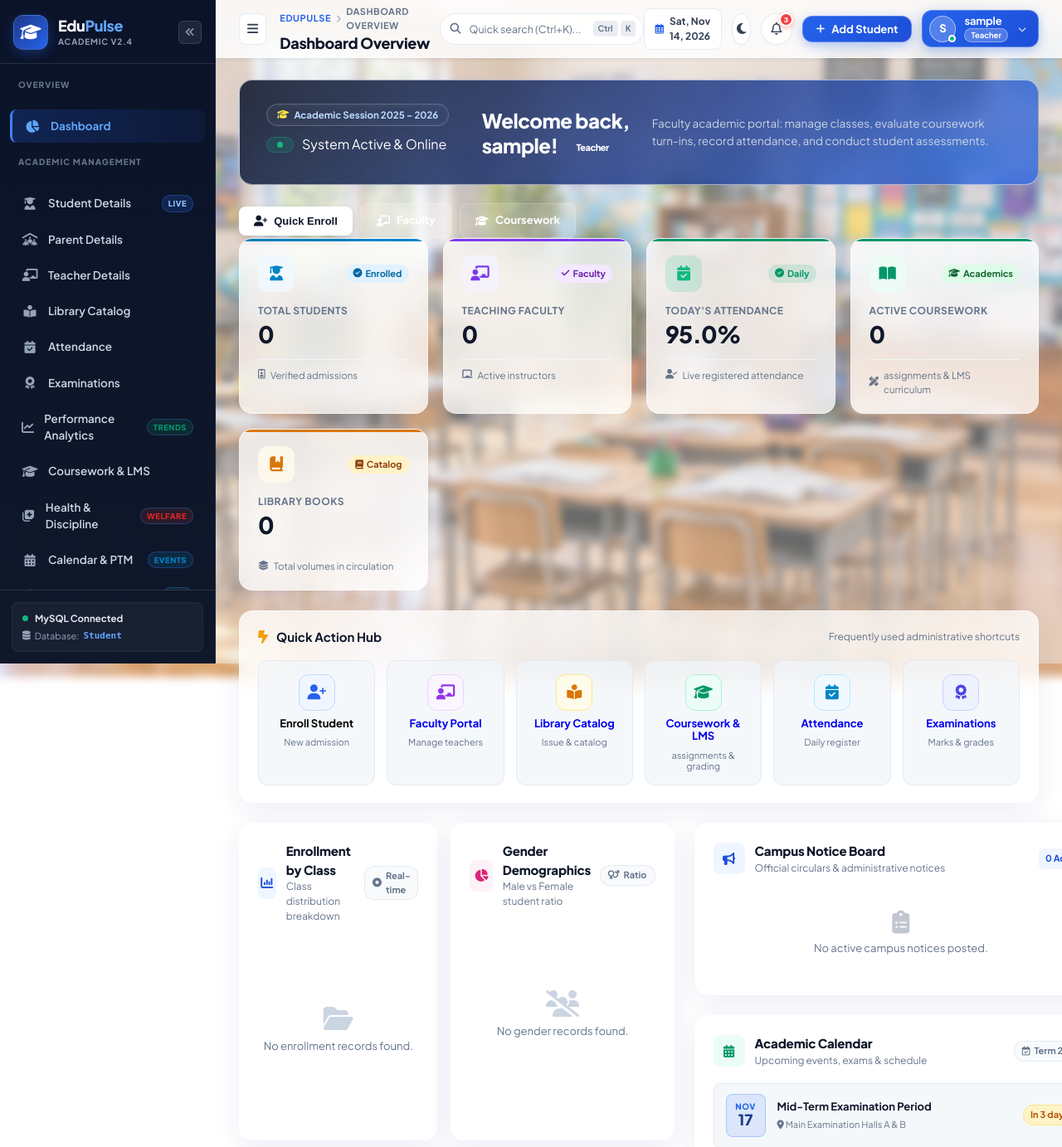
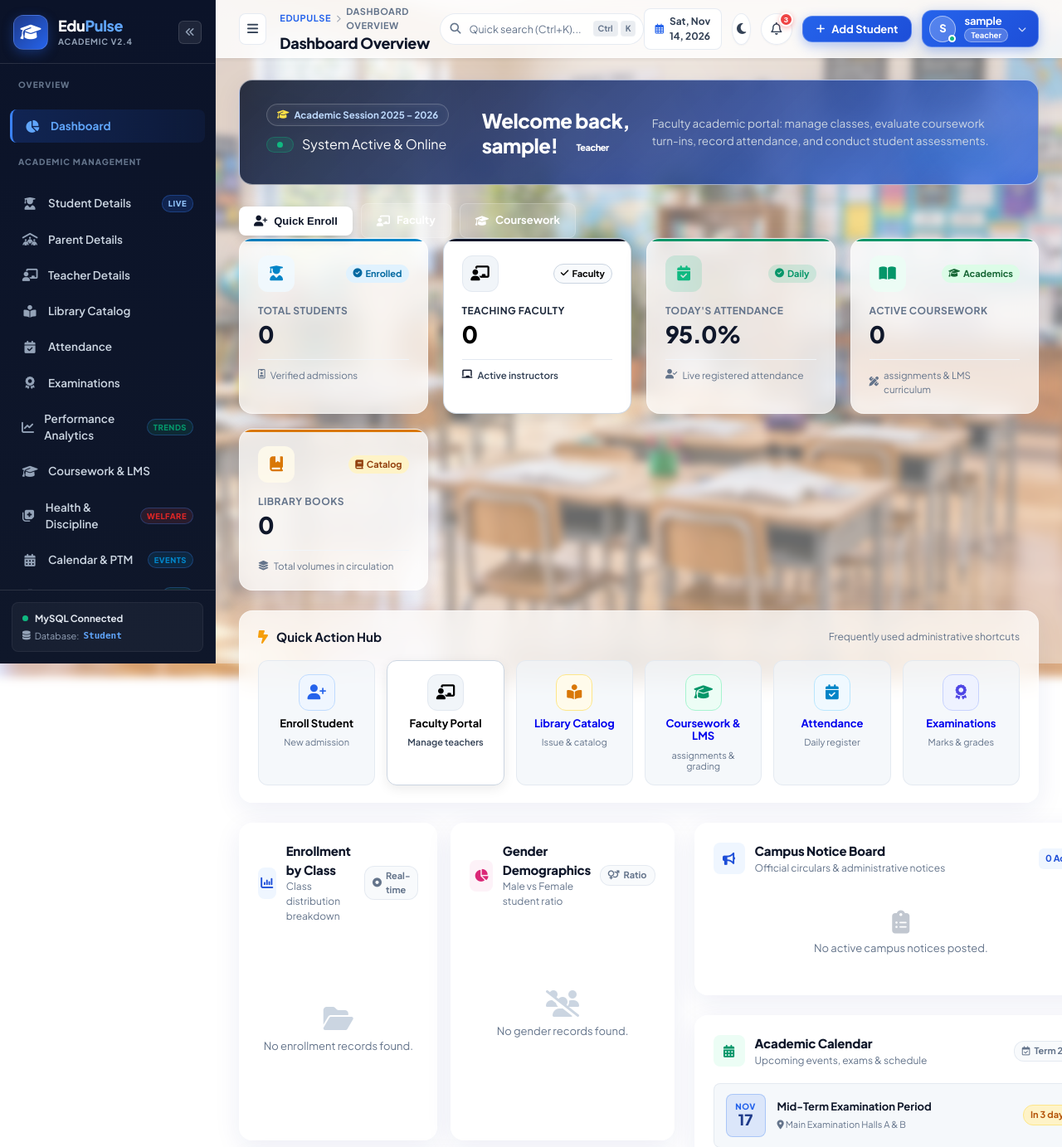
Before and after one commit to anshkumarsoni/School_Management_System, a Flask app: page / in a window 1280 px wide. Shown: the top 1383 px of the page at 83% size. Run offline with Flask 3, Linux system fonts and the light colour scheme; the visitor is signed in with stand-in values (Sample User, id 1); data that the repository does not hold is empty.

Commit message:
Style Faculty and Fee dashboard boxes in white with black text

```diff
--- a/static/css/style.css
+++ b/static/css/style.css
@@ -1511,6 +1511,68 @@ body::after {
     gap: 6px;
 }
 
+/* White Box with Black Text for Faculty & Fee KPI Cards */
+.kpi-card.kpi-card-white {
+    background: #ffffff !important;
+    border: 1px solid rgba(203, 213, 225, 0.9) !important;
+    box-shadow: 0 4px 18px rgba(0, 0, 0, 0.08) !important;
+}
+
+.kpi-card.kpi-card-white::before {
+    background: #0f172a !important;
+}
+
+.kpi-card.kpi-card-white:hover {
+    background: #ffffff !important;
+    transform: translateY(-4px);
+    box-shadow: 0 8px 26px rgba(0, 0, 0, 0.14) !important;
+    border-color: #94a3b8 !important;
+}
+
+.kpi-card.kpi-card-white .kpi-label {
+    color: #1e293b !important;
+    font-weight: 700 !important;
+}
+
+.kpi-card.kpi-card-white .kpi-value {
+    color: #000000 !important;
+    font-weight: 800 !important;
+}
+
+.kpi-card.kpi-card-white .kpi-footer {
+    border-top: 1px solid #e2e8f0 !important;
+}
+
+.kpi-card.kpi-card-white .kpi-footer .kpi-subtext {
+    color: #334155 !important;
+    font-weight: 600 !important;
+}
+
+.kpi-card.kpi-card-white .kpi-footer .kpi-subtext i {
+    color: #0f172a !important;
+}
+
+.kpi-card.kpi-card-white .kpi-icon-wrapper {
+    background: #f1f5f9 !important;
+    color: #000000 !important;
+    border: 1px solid #e2e8f0 !important;
+}
+
+.kpi-card.kpi-card-white .kpi-icon-wrapper i {
+    color: #000000 !important;
+}
+
+.kpi-card.kpi-card-white .kpi-pill {
+    background: #f8fafc !important;
+    color: #000000 !important;
+    border: 1px solid #cbd5e1 !important;
+    font-weight: 700 !important;
+}
+
+.kpi-card.kpi-card-white .kpi-pill i {
+    color: #000000 !important;
+}
+
 /* ----------------- 10. CHARTS SECTION ----------------- */
 .charts-section-grid {
     display: grid;
@@ -2741,6 +2803,39 @@ select.filter-input {
     line-height: 1.2;
 }
 
+/* Quick Action Tiles - White Box with Black Text */
+.quick-action-tile.tile-white-card {
+    background: #ffffff !important;
+    border: 1px solid #cbd5e1 !important;
+    box-shadow: 0 4px 14px rgba(0, 0, 0, 0.08) !important;
+}
+
+.quick-action-tile.tile-white-card:hover {
+    background: #ffffff !important;
+    box-shadow: 0 8px 24px rgba(0, 0, 0, 0.14) !important;
+    border-color: #94a3b8 !important;
+}
+
+.quick-action-tile.tile-white-card .action-tile-icon {
+    background: #f1f5f9 !important;
+    color: #000000 !important;
+    border: 1px solid #e2e8f0 !important;
+}
+
+.quick-action-tile.tile-white-card .action-tile-icon i {
+    color: #000000 !important;
+}
+
+.quick-action-tile.tile-white-card .action-tile-label {
+    color: #000000 !important;
+    font-weight: 700 !important;
+}
+
+.quick-action-tile.tile-white-card .action-tile-desc {
+    color: #334155 !important;
+    font-weight: 600 !important;
+}
+
 /* Campus Notice Board */
 .notice-list {
     display: flex;
--- a/templates/dashboard.html
+++ b/templates/dashboard.html
@@ -100,7 +100,7 @@
             </div>
         </a>
 
-        <a href="{{ url_for('teachers_view') }}" class="kpi-card card-purple" style="text-decoration: none;">
+        <a href="{{ url_for('teachers_view') }}" class="kpi-card card-purple kpi-card-white" style="text-decoration: none;">
             <div class="kpi-top">
                 <div class="kpi-icon-wrapper"><i class="fa-solid fa-chalkboard-user"></i></div>
                 <span class="kpi-pill"><i class="fa-solid fa-check"></i> Faculty</span>
@@ -130,7 +130,7 @@
         </a>
 
         {% if current_role == 'super_admin' %}
-        <a href="{{ url_for('fees_view') }}" class="kpi-card card-emerald" style="text-decoration: none;">
+        <a href="{{ url_for('fees_view') }}" class="kpi-card card-emerald kpi-card-white" style="text-decoration: none;">
             <div class="kpi-top">
                 <div class="kpi-icon-wrapper"><i class="fa-solid fa-indian-rupee-sign"></i></div>
                 <span class="kpi-pill pill-emerald"><i class="fa-solid fa-shield-check"></i> Revenue</span>
@@ -174,9 +174,9 @@
         </a>
 
         {% if current_role == 'viewer' %}
-        <a href="{{ url_for('fees_view') }}" class="kpi-card card-cyan" style="text-decoration: none; border-top: 3px solid #10b981;">
+        <a href="{{ url_for('fees_view') }}" class="kpi-card card-cyan kpi-card-white" style="text-decoration: none;">
             <div class="kpi-top">
-                <div class="kpi-icon-wrapper" style="color: #059669; background: #ecfdf5;"><i class="fa-solid fa-receipt"></i></div>
+                <div class="kpi-icon-wrapper"><i class="fa-solid fa-receipt"></i></div>
                 <span class="kpi-pill pill-emerald"><i class="fa-solid fa-circle-check"></i> Status</span>
             </div>
             <div class="kpi-body">
@@ -224,7 +224,7 @@
                 <span class="action-tile-label">Enroll Student</span>
                 <span class="action-tile-desc">New admission</span>
             </button>
-            <a href="{{ url_for('teachers_view') }}" class="quick-action-tile">
+            <a href="{{ url_for('teachers_view') }}" class="quick-action-tile tile-white-card">
                 <div class="action-tile-icon tile-purple">
                     <i class="fa-solid fa-chalkboard-user"></i>
                 </div>
@@ -257,7 +257,7 @@
             </a>
 
             {% if current_role == 'super_admin' %}
-            <a href="{{ url_for('fees_view') }}" class="quick-action-tile">
+            <a href="{{ url_for('fees_view') }}" class="quick-action-tile tile-white-card">
                 <div class="action-tile-icon tile-emerald">
                     <i class="fa-solid fa-hand-holding-dollar"></i>
                 </div>
@@ -273,7 +273,7 @@
                 <span class="action-tile-desc">assignments & grading</span>
             </a>
             {% elif current_role == 'viewer' %}
-            <a href="{{ url_for('fees_view') }}" class="quick-action-tile">
+            <a href="{{ url_for('fees_view') }}" class="quick-action-tile tile-white-card">
                 <div class="action-tile-icon tile-emerald">
                     <i class="fa-solid fa-receipt"></i>
                 </div>
```
